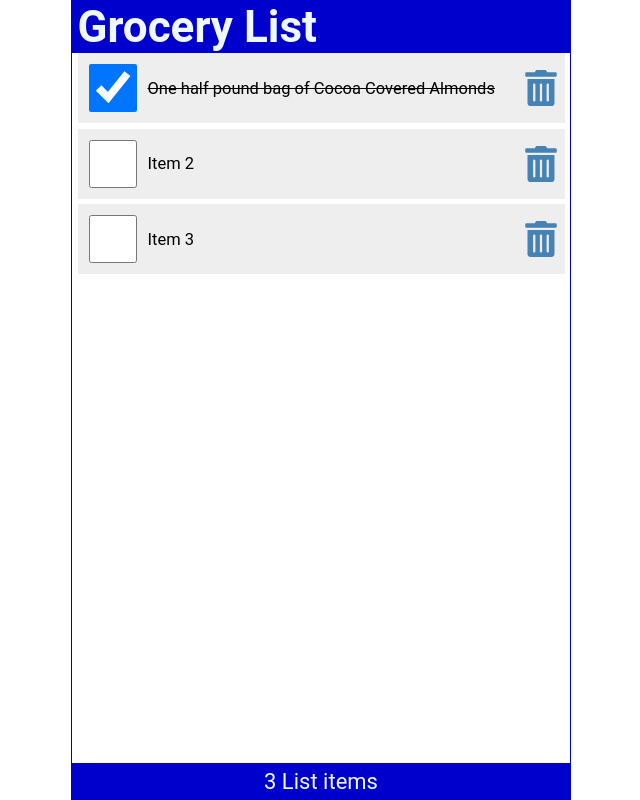
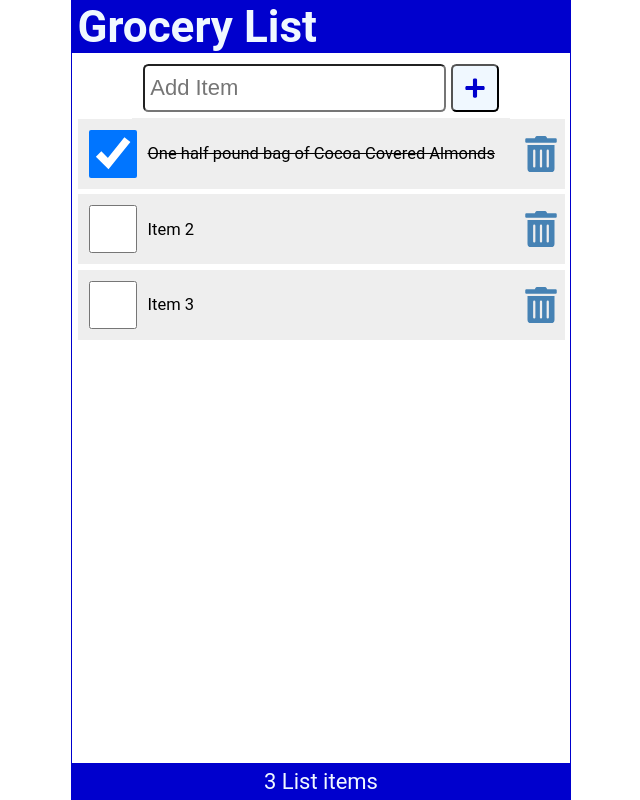
Before and after one commit to imonweb/ReactJS-9Hrs-Course, a React (Create React App) app: page / in a window 1280 px wide. Shown: the whole page, without its empty margins (319-959 px from the left). Built offline with nearby package versions, Linux system fonts and the light colour scheme.

Commit message:
controlled components inputs

```diff
--- /dev/null
+++ b/src/AddItem.js
@@ -0,0 +1,29 @@
+import React from 'react'
+import { FaPlus } from 'react-icons/fa'
+
+const AddItem = ({ newItem, setNewItem, handleSubmit }) => {
+  return (
+    <div>
+      <form className='addForm' onSubmit={handleSubmit}>
+        <label htmlFor="addItem">Add Item</label>
+        <input
+          autoFocus
+          id="addItem"
+          type="text"
+          placeholder='Add Item'
+          required
+          value={newItem}
+          onChange={(e) => setNewItem(e.target.value)}
+        />
+        <button
+          type='submit'
+          aria-label='Add Item'
+        >
+          <FaPlus />
+        </button>
+      </form>
+    </div>
+  )
+}
+
+export default AddItem
--- a/src/App.css
+++ b/src/App.css
@@ -4,9 +4,11 @@
 	  box-sizing: border-box;
 	}
 
+
 	html {
 	  font-size: 22px;
 	}
+
 
 	body {
 	  min-height: 100vh;
@@ -16,6 +18,7 @@
 	  -webkit-font-smoothing: antialiased;
 	  -moz-osx-font-smoothing: grayscale;
 	}
+
 
 	.App {
 	  display: flex;
@@ -29,6 +32,7 @@
 	  margin: auto;
 	}
 
+
 	header {
 	  width: 100%;
 	  padding: 0 0.25em;
@@ -38,6 +42,7 @@
 	  justify-content: space-between;
 	  align-items: center;
 	}
+
 
 	main {
 	  width: 100%;
@@ -49,6 +54,7 @@
 	  overflow-y: auto;
 	}
 
+
 	footer {
 	  width: 100%;
 	  padding: 0.25em;
@@ -58,15 +64,18 @@
 	  place-content: center;
 	}
 
+
 	ul {
 	  width: 100%;
 	  list-style: none;
 	  padding: 0 0.25rem 0.25rem;
 	}
 
+
 	ul li::before {
 	  content: "\200B";
 	}
+
 
 	.item {
 	  display: flex;
@@ -77,9 +86,11 @@
 	  background-color: #eee;
 	}
 
+
 	.item:first-child {
 	  margin: 0;
 	}
+
 
 	.item input[type="checkbox"] {
 	  text-align: center;
@@ -93,14 +104,17 @@
 	  margin-right: 0.5rem;
 	}
 
+
 	.item input[type="checkbox"]:focus + label {
 	  text-decoration: underline;
 	}
+
 
 	.item > label {
 	  font-size: 0.75rem;
 	  flex-grow: 1;
 	}
+
 
 	.item svg {
 	  width: 48px;
@@ -111,8 +125,84 @@
 	  cursor: pointer;
 	}
 
+
 	.item svg:focus,
 	.item svg:hover {
 	  color: red;
 	  outline: none;
 	}
+
+
+	.addForm {
+	  width: 100%;
+	  display: flex;
+	  justify-content: flex-start;
+	  margin: 0.5rem 0 0;
+	  padding: 0 0.5rem 0.25rem;
+	  border-bottom: 1px solid #eee;
+	}
+
+
+	.addForm label {
+	  position: absolute;
+	  left: -99999px;
+	}
+
+
+	.addForm input[type='text'] {
+	  flex-grow: 1;
+	  max-width: calc(100% - 50px);
+	  min-height: 48px;
+	  font-size: 1rem;
+	  padding: 0.25rem;
+	  border-radius: 0.25rem;
+	  margin-right: 0.25rem;
+	  outline: none;
+	}
+
+
+	button {
+	  height: 48px;
+	  min-width: 48px;
+	  border-radius: 0.25rem;
+	  padding: 0.5rem;
+	  font-size: 1rem;
+	  background-color: aliceblue;
+	  color: mediumblue;
+	  cursor: pointer;
+	}
+
+
+	button:focus,
+	button:hover {
+	  color: white;
+	  background-color: limegreen;
+	  outline: none;
+	}
+
+
+	.searchForm {
+	  width: 100%;
+	  display: flex;
+	  justify-content: flex-start;
+	  margin: 0.25rem 0 0;
+	  padding: 0 0.5rem 0.25rem;
+	  border-bottom: 1px solid #eee;
+	}
+
+
+	.searchForm label {
+	  position: absolute;
+	  left: -99999px;
+	}
+
+
+	.searchForm input[type='text'] {
+	  flex-grow: 1;
+	  max-width: 100%;
+	  min-height: 48px;
+	  font-size: 1rem;
+	  padding: 0.25rem;
+	  border-radius: 0.25rem;
+	  outline: none;
+	}
--- a/src/App.js
+++ b/src/App.js
@@ -1,6 +1,7 @@
 
 import './App.css';
 import Header from './Header';
+import AddItem from './AddItem';
 import Content from './Content';
 import Footer from './Footer';
 import {useState} from 'react'
@@ -25,25 +26,55 @@
     }
   ]);
 
+    const [newItem, setNewItem] = useState('')
+
+    const setAndSaveItems = (newItems) => {
+      setItems(newItems);
+      localStorage.setItem('shoppinglist', JSON.stringify(newItems));
+    }
+
+    const addItem = (item) => {
+      const id = items.length ? items[items.length - 1].id + 1 : 1;
+      const myNewItem = { id, checked: false, item };
+      const listItems = [...items, myNewItem];
+      setAndSaveItems(listItems);
+
+    }
+
     const handleCheck = (id) => {
       // console.log(`key: ${id}`)
       const listItems = items.map((item) => item.id === id ? { ...item,
       checked: !item.checked } : item);
-      setItems(listItems);
-      localStorage.setItem('shoppinglist', JSON.stringify(listItems));
+      setAndSaveItems(listItems);
     }
 
     const handleDelete = (id) => {
       // console.log(id)
       const listItems = items.filter((item) => item.id !== id);
-      setItems(listItems);
-      localStorage.setItem('shoppinglist', JSON.stringify(listItems));
+      // setItems(listItems);
+      // localStorage.setItem('shoppinglist', JSON.stringify(listItems));
+      setAndSaveItems(listItems);
+    }
+
+    const handleSubmit = (e) => {
+      e.preventDefault()
+      if(!newItem) return;
+
+      // addItem
+      addItem(newItem)
+      setNewItem('');
+      console.log('submitted')
     }
 
 
   return (
     <div className='App'>
        <Header title="Grocery List"/>
+       <AddItem
+        newItem={newItem}
+        setNewItem={setNewItem}
+        handleSubmit={handleSubmit}
+       />
        <Content
         items={items}
         handleCheck={handleCheck}
--- a/src/LineItem.js
+++ b/src/LineItem.js
@@ -3,7 +3,7 @@
 
 const LineItem = ({item, handleCheck, handleDelete}) => {
   return (
-     <li className="item" key={item.id}>
+     <li className="item">
         <input
           type="checkbox"
           onChange={() => handleCheck(item.id)}
```
Also changed, not shown: src/Content.js (line endings or trailing spaces), src/index.js (line endings or trailing spaces). Lines whose indentation alone changed are shown as unchanged.
